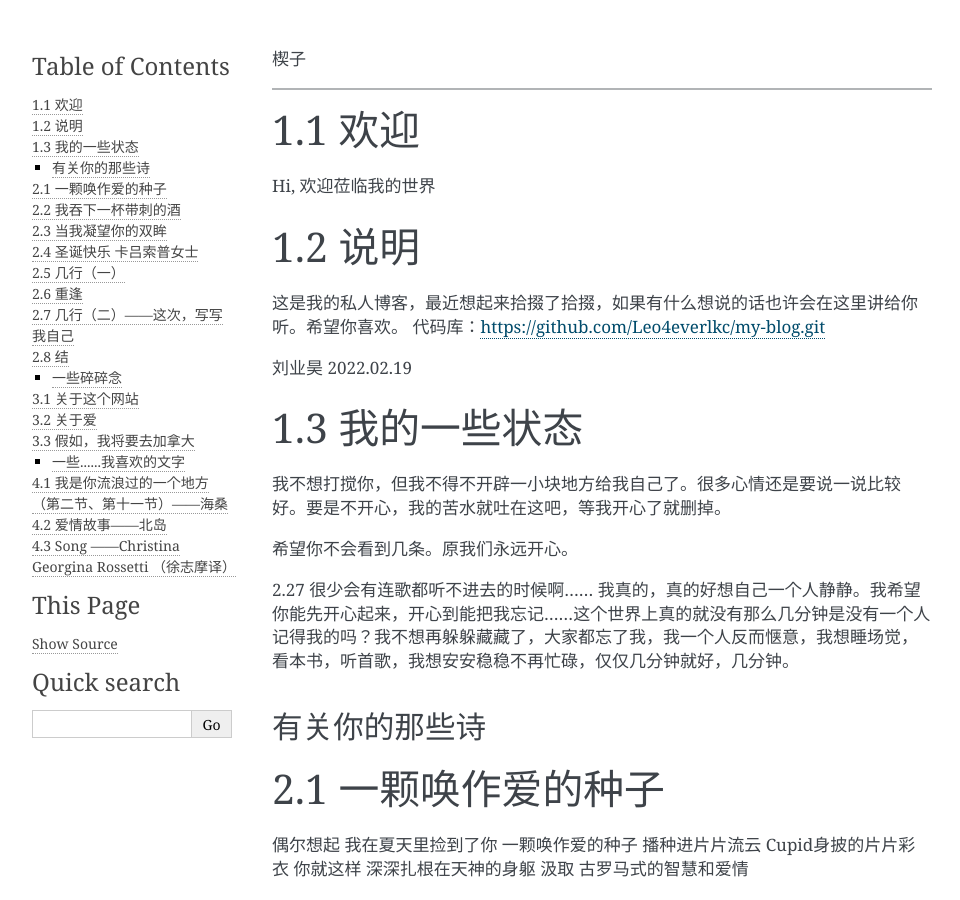
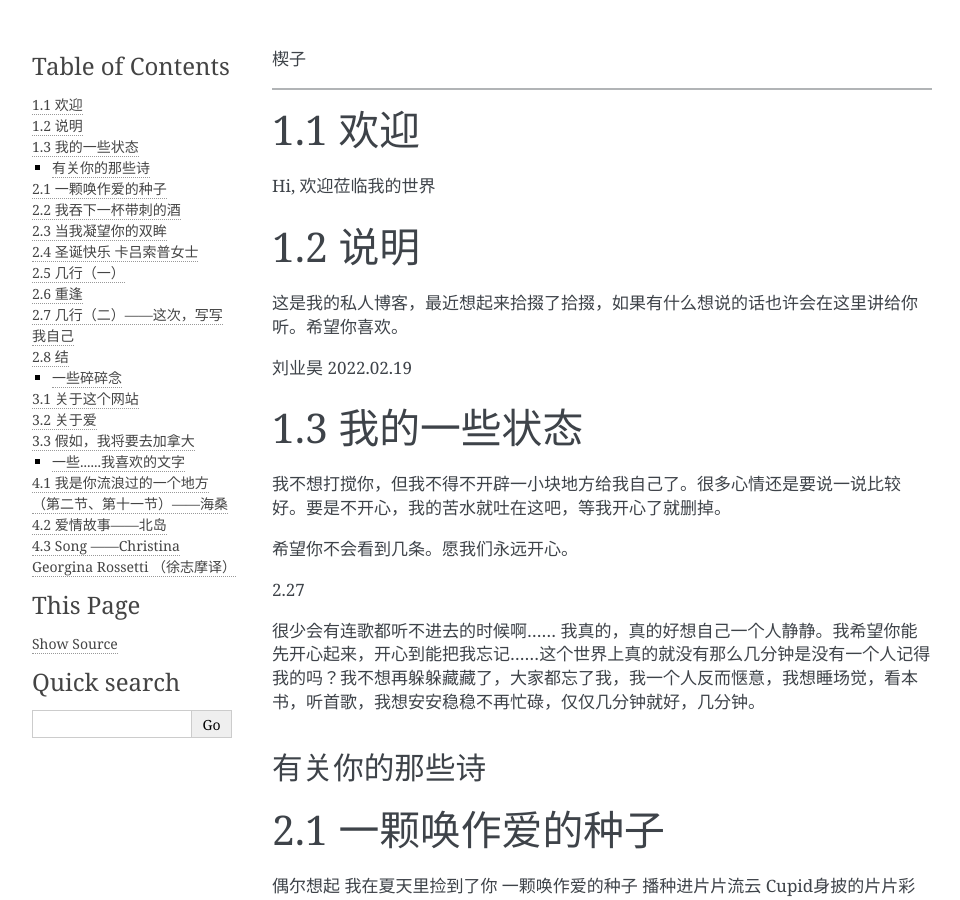
Before and after one commit to Leo4everlkc/my-blog, a Sphinx documentation site: the page built from source/language_introduction.rst, in a window 1280 px wide and 900 px high. Shown: the whole window, without its empty margins (148-1108 px from the left). Built offline with Sphinx 7.4.7, drawn with Linux system fonts in a browser that asks for light colours.

Commit message:
Update language_introduction.rst

```diff
--- a/source/language_introduction.rst
+++ b/source/language_introduction.rst
@@ -11,7 +11,6 @@ Hi, 欢迎莅临我的世界
 ---------------------
 
 这是我的私人博客，最近想起来拾掇了拾掇，如果有什么想说的话也许会在这里讲给你听。希望你喜欢。
-代码库：https://github.com/Leo4everlkc/my-blog.git
 
 刘业昊 2022.02.19
 
@@ -20,9 +19,11 @@ Hi, 欢迎莅临我的世界
 
 我不想打搅你，但我不得不开辟一小块地方给我自己了。很多心情还是要说一说比较好。要是不开心，我的苦水就吐在这吧，等我开心了就删掉。
 
-希望你不会看到几条。原我们永远开心。
+希望你不会看到几条。愿我们永远开心。
+
 
 2.27
+
 很少会有连歌都听不进去的时候啊……
 我真的，真的好想自己一个人静静。我希望你能先开心起来，开心到能把我忘记……这个世界上真的就没有那么几分钟是没有一个人记得我的吗？我不想再躲躲藏藏了，大家都忘了我，我一个人反而惬意，我想睡场觉，看本书，听首歌，我想安安稳稳不再忙碌，仅仅几分钟就好，几分钟。
 
```
